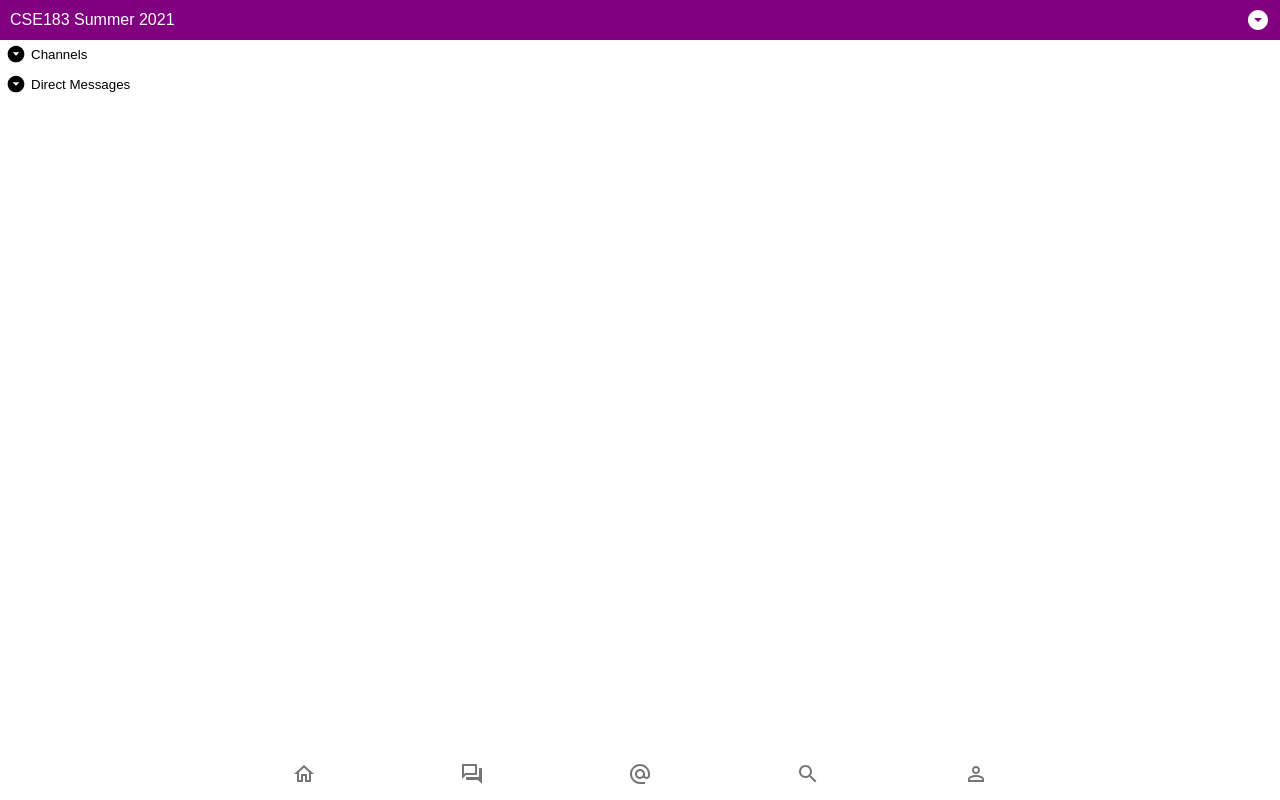
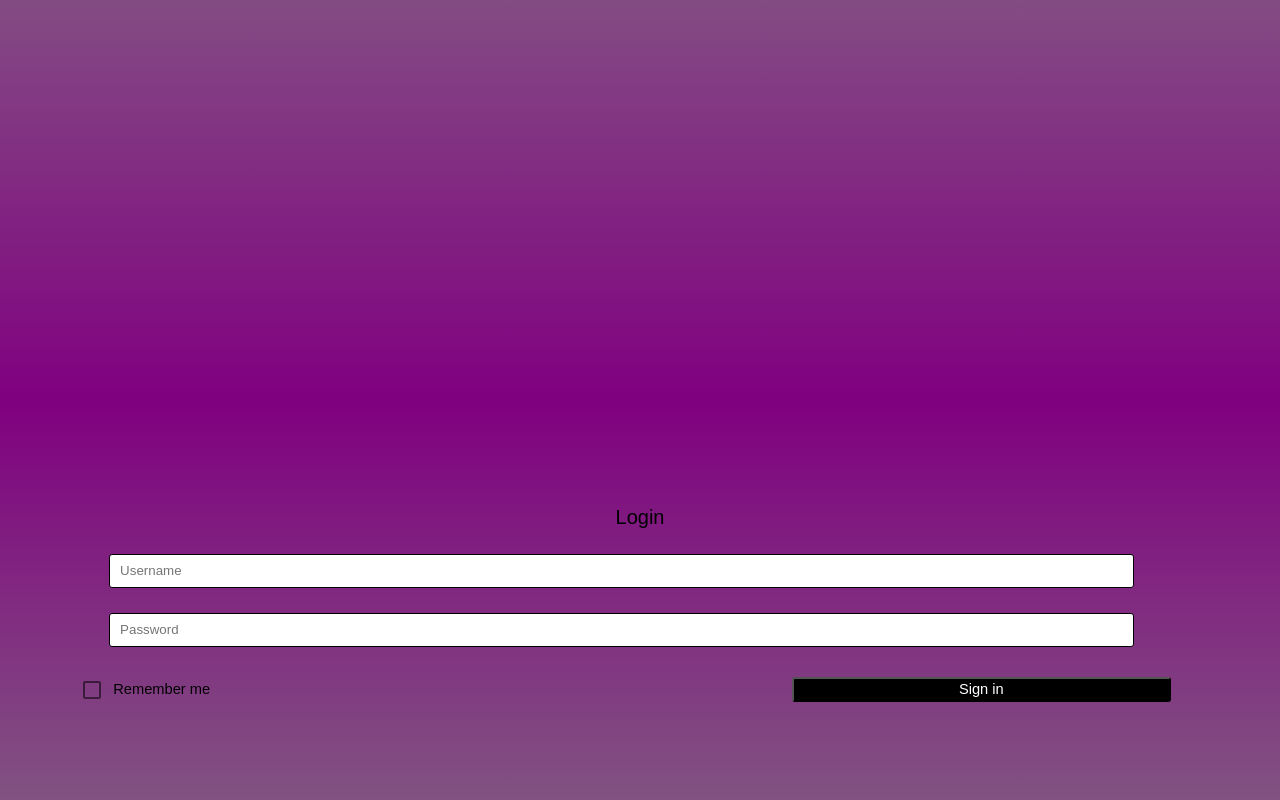
Before and after one commit to ichernya/slack, a React (Create React App) app in the folder frontend/: page / in a window 1280 px wide. Built offline with nearby package versions, Linux system fonts and the light colour scheme.

Commit message:
Button Login

```diff
--- a/frontend/src/App.js
+++ b/frontend/src/App.js
@@ -1,6 +1,7 @@
 import React from 'react';
-import Login from './Login';
 import Home from './Home';
+import Checkbox from '@material-ui/core/Checkbox';
+import './App.css';
 // import Emoji from './Emoji';
 
 /**
@@ -30,10 +31,50 @@ import Home from './Home';
 * @return {object} JSX
 */
 function App() {
+  const [loginDisplay, setLoginDisplay] = React.useState('block');
+  const [homeDisplay, setHomeDisplay] = React.useState('none');
+  const [username, setUsername] = React.useState('');
+  const [password, setPassword] = React.useState('');
+  /**
+  */
+  function changePage() {
+    setLoginDisplay('none');
+    setHomeDisplay('block');
+  }
   return (
     <div>
-      <div style={{display: 'none'}}><Login /></div>
-      <div style={{display: 'block'}}><Home /></div>
+      <div id='login-container' style={{display: loginDisplay}}>
+        <div id='login-text'>
+          Login
+        </div>
+        <div id='username-container'>
+          <input
+            id = 'username-input'
+            type='text'
+            onInput={(event)=>setUsername(event.target.value)}
+            value={username}
+            placeholder='Username'
+          />
+        </div>
+        <div id='password-container'>
+          <input
+            id = 'password-input'
+            type='text'
+            onInput={(event)=>setPassword(event.target.value)}
+            value={password}
+            placeholder='Password'
+          />
+        </div>
+        <div>
+          <span id='remember-container'>
+            <span id='checkbox'><Checkbox color='white'/></span>
+            <span id='remember-text'>Remember me</span>
+          </span>
+          <button id='sign-button'
+            onClick={()=>changePage()}>Sign in</button>
+        </div>
+      </div>
+      <div style={{display: homeDisplay}}><Home /></div>
     </div>
   );
 }
--- a/frontend/src/Channel.css
+++ b/frontend/src/Channel.css
@@ -24,7 +24,7 @@
 
 #channel-main {
   position: absolute;
-  background-color: red;
+  background-color: rgb(170, 169, 169);
   margin-top: 40px;
   min-height: 500px;
   overflow-y: auto;
--- a/frontend/src/Channel.js
+++ b/frontend/src/Channel.js
@@ -14,13 +14,6 @@ function Channel(props) {
         </div>
       </div>
       <div id='channel-main'>
-        HELLO
-        HELLO
-        HELLO
-        H
-        H
-        H
-        H
       </div>
     </div>
   );
--- a/frontend/src/Login.js
+++ /dev/null
@@ -1,47 +0,0 @@
-import React from 'react';
-import Checkbox from '@material-ui/core/Checkbox';
-import './Login.css';
-
-/**
-* Simple component with no state.
-*
-* @return {object} JSX
-*/
-function Login() {
-  const [username, setUsername] = React.useState('');
-  const [password, setPassword] = React.useState('');
-  return (
-    <div id='login-container'>
-      <div id='login-text'>
-        Login
-      </div>
-      <div id='username-container'>
-        <input
-          id = 'username-input'
-          type='text'
-          onInput={(event)=>setUsername(event.target.value)}
-          value={username}
-          placeholder='Username'
-        />
-      </div>
-      <div id='password-container'>
-        <input
-          id = 'password-input'
-          type='text'
-          onInput={(event)=>setPassword(event.target.value)}
-          value={password}
-          placeholder='Password'
-        />
-      </div>
-      <div>
-        <span id='remember-container'>
-          <span id='checkbox'><Checkbox color='white'/></span>
-          <span id='remember-text'>Remember me</span>
-        </span>
-        <button id='sign-button'>Sign in</button>
-      </div>
-    </div>
-  );
-}
-
-export default Login;
```
Also changed, not shown: frontend/src/App.css (renamed from frontend/src/Login.css).
